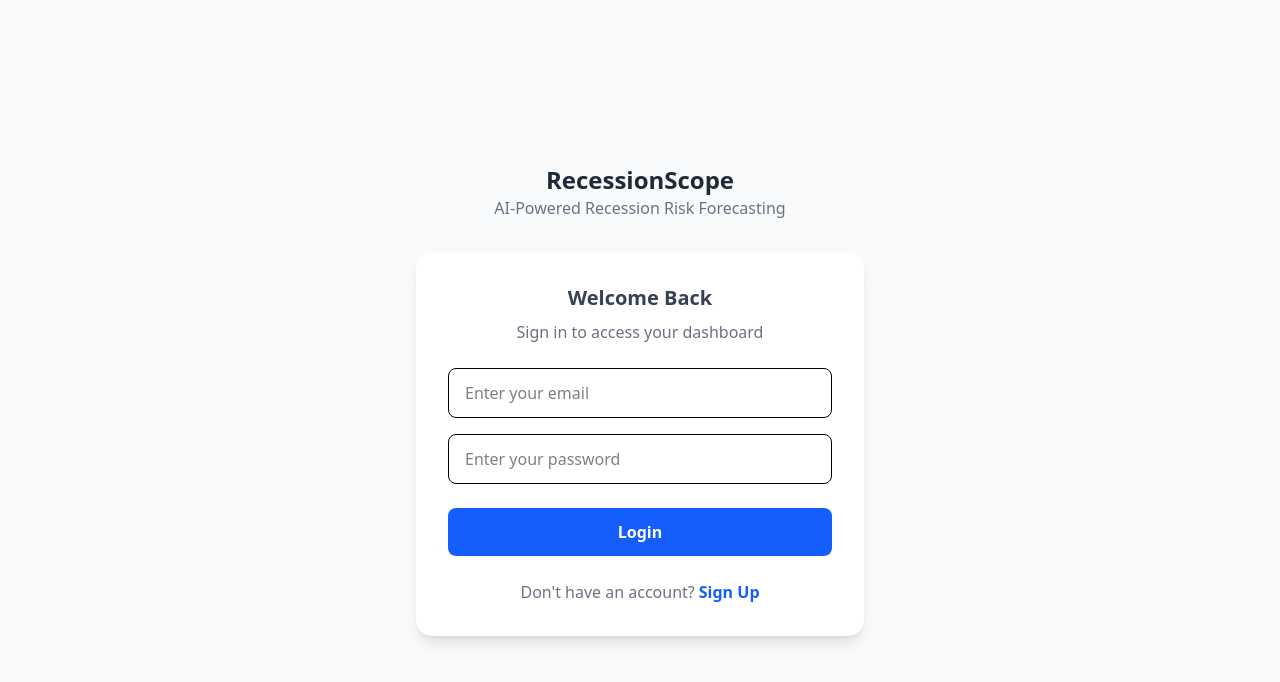
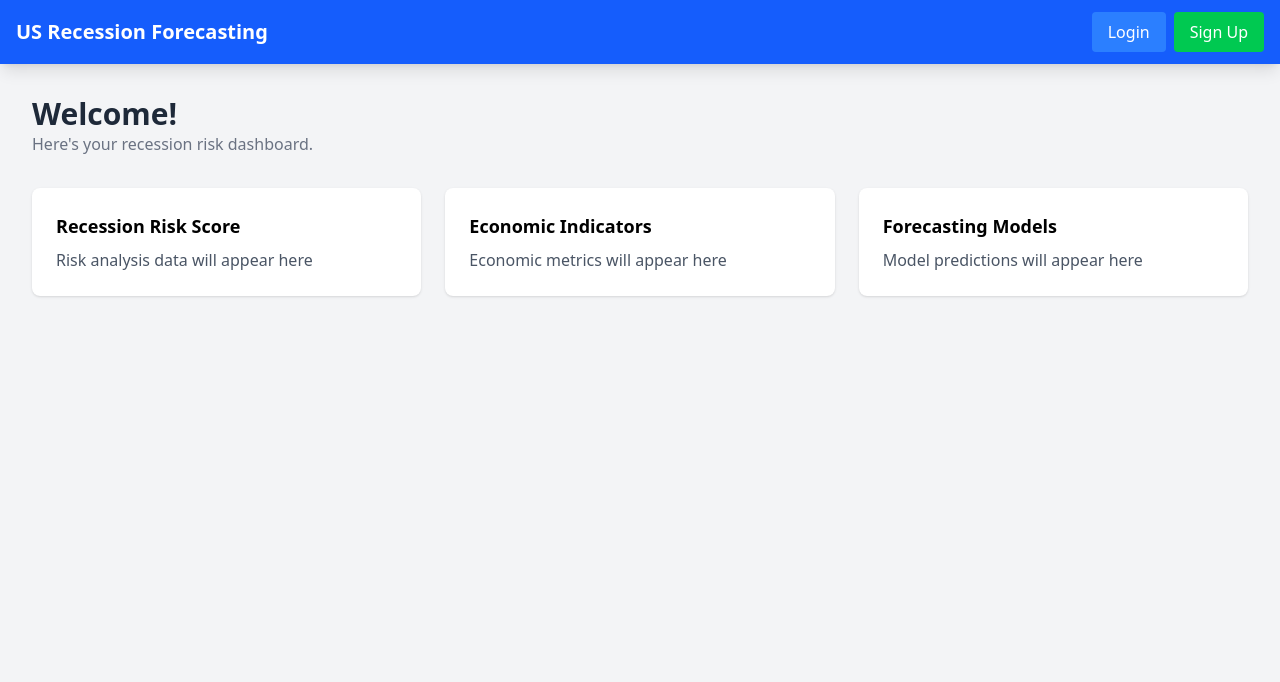
Before and after one commit to DSE-Project/frontend, a React (Vite) app: page / in a window 1280 px wide. Shown: the top 682 px of the page. Built offline with nearby package versions, Linux system fonts and the light colour scheme; no server answers.

Commit message:
Fix routes to navigate to dashboard by default

```diff
--- a/src/App.jsx
+++ b/src/App.jsx
@@ -1,9 +1,9 @@
 import React, { useState, useEffect } from 'react';
+import { BrowserRouter as Router, Routes, Route, Navigate } from 'react-router-dom';
 import { onAuthStateChanged } from 'firebase/auth';
 import { auth } from './firebase/firebase';
 import Dashboard from './pages/DashBoard';
 import AuthPage from './pages/AuthPage';
-
 
 function App() {
   const [user, setUser] = useState(null);
@@ -14,17 +14,19 @@ function App() {
       setUser(currentUser);
       setLoading(false);
     });
-    return () => unsubscribe(); // Cleanup on unmount
+    return () => unsubscribe();
   }, []);
 
-  if (loading) {
+    if (loading) {
     return <div className="min-h-screen flex items-center justify-center">Loading...</div>;
   }
 
   return (
-    <div>
-      {user ? <Dashboard user={user} /> : <AuthPage />}
-    </div>
+    <Routes>
+      <Route path="/" element={<Dashboard user={user} />} />
+      <Route path="/auth" element={user ? <Navigate to="/" replace /> : <AuthPage />} />
+      <Route path="*" element={<Navigate to="/" replace />} />
+    </Routes>
   );
 }
 
--- a/src/main.jsx
+++ b/src/main.jsx
@@ -5,9 +5,7 @@ import App from './App.jsx'
 import { BrowserRouter } from 'react-router-dom'
 
 createRoot(document.getElementById('root')).render(
-  <StrictMode>
     <BrowserRouter>
       <App />
     </BrowserRouter>
-  </StrictMode>,
 )
--- a/src/pages/DashBoard.jsx
+++ b/src/pages/DashBoard.jsx
@@ -1,30 +1,32 @@
 import React from 'react';
-import { signOut } from 'firebase/auth';
-import { auth } from '../firebase/firebase';
-
-
-const LogoutIcon = () => (
-    <svg xmlns="http://www.w3.org/2000/svg" width="24" height="24" viewBox="0 0 24 24" fill="none" stroke="currentColor" strokeWidth="2" strokeLinecap="round" strokeLinejoin="round" className="mr-2 h-5 w-5"><path d="M9 21H5a2 2 0 0 1-2-2V5a2 2 0 0 1 2-2h4"></path><polyline points="16 17 21 12 16 7"></polyline><line x1="21" y1="12" x2="9" y2="12"></line></svg>
-);
+import Header from '../components/Header';
 
 const Dashboard = ({ user }) => {
-  const handleLogout = () => {
-    signOut(auth);
-  };
-
   return (
     <div className="min-h-screen bg-gray-100">
-        <header className="bg-white shadow-sm p-4 flex justify-between items-center">
-            <h1 className="text-xl font-bold text-gray-800">RecessionScope</h1>
-            <button onClick={handleLogout} className="flex items-center text-gray-600 hover:text-gray-900 font-medium py-2 px-4 rounded-lg transition hover:bg-gray-100">
-                <LogoutIcon />
-                Logout
-            </button>
-        </header>
+        <Header user={user} />
         <main className="p-4 sm:p-6 lg:p-8">
-            <h2 className="text-3xl font-bold text-gray-800">Welcome, {user.email}!</h2>
+            <h2 className="text-3xl font-bold text-gray-800">
+              Welcome{user ? `, ${user.email}` : ''}!
+            </h2>
             <p className="text-gray-500">Here's your recession risk dashboard.</p>
 
+            <div className="mt-8 grid grid-cols-1 md:grid-cols-2 lg:grid-cols-3 gap-6">
+              <div className="bg-white p-6 rounded-lg shadow">
+                <h3 className="text-lg font-semibold mb-2">Recession Risk Score</h3>
+                <p className="text-gray-600">Risk analysis data will appear here</p>
+              </div>
+
+              <div className="bg-white p-6 rounded-lg shadow">
+                <h3 className="text-lg font-semibold mb-2">Economic Indicators</h3>
+                <p className="text-gray-600">Economic metrics will appear here</p>
+              </div>
+
+              <div className="bg-white p-6 rounded-lg shadow">
+                <h3 className="text-lg font-semibold mb-2">Forecasting Models</h3>
+                <p className="text-gray-600">Model predictions will appear here</p>
+              </div>
+            </div>
         </main>
     </div>
   );
```
